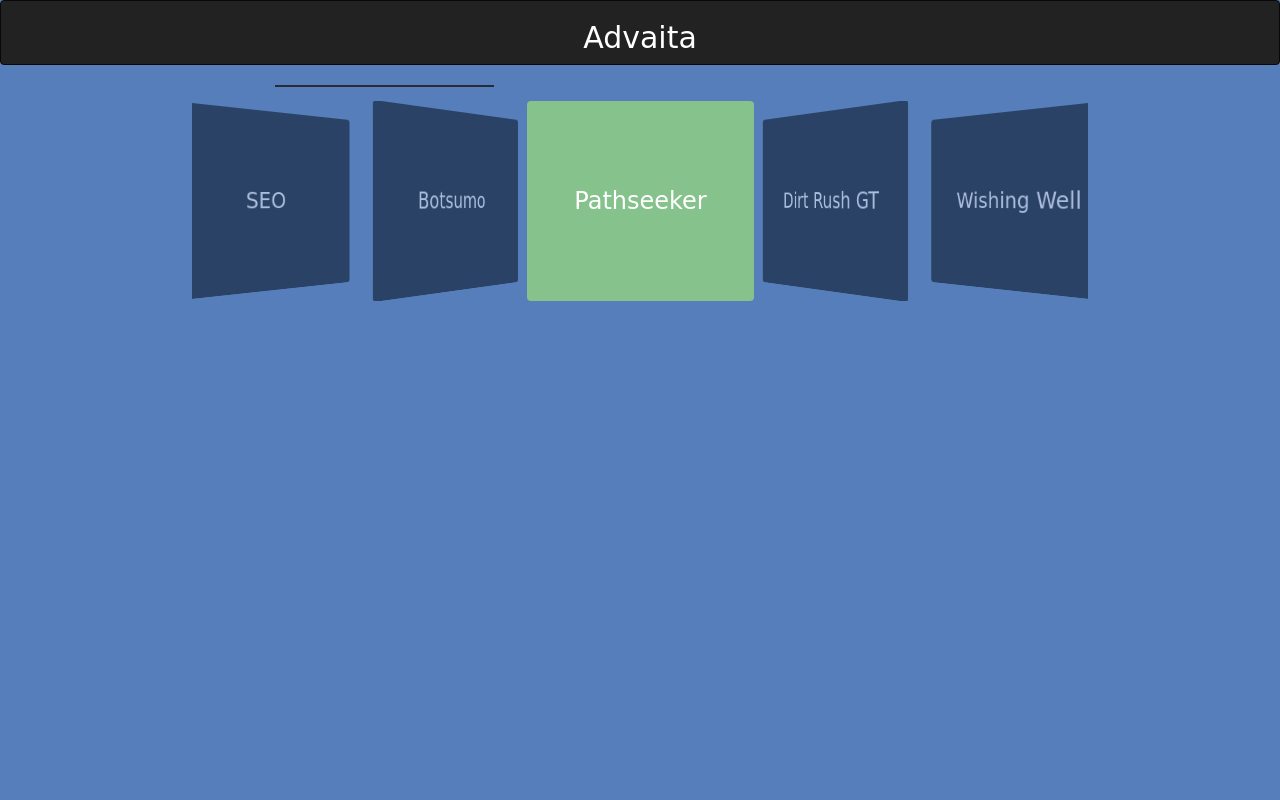
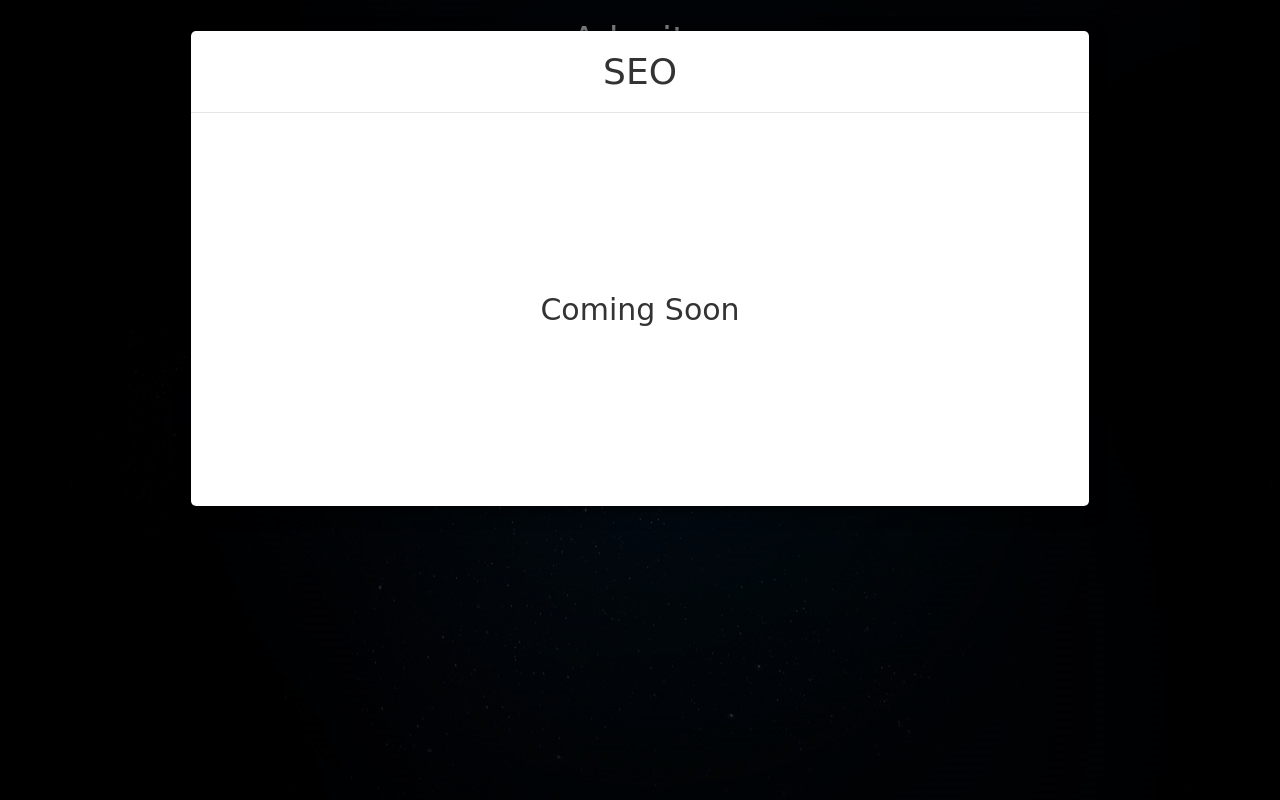
Before and after one commit to itsashis4u/advaita-intro, a plain HTML site: page index.html in a window 1280 px wide. Both pictures are taken after a click on the item "SEO". Drawn offline with Linux system fonts and the light colour scheme; a web font is replaced by a local one.

Commit message:
Changed the design of Sly and other bug fixes

```diff
--- a/css/style.css
+++ b/css/style.css
@@ -9,7 +9,7 @@
     width: 100%;
     height: 160px;
     padding: 0;
-    background: #567EBB !important;
+    //background: #567EBB !important;
     // background: #3E404A !important;
 }
 .frame .slidee {
@@ -61,6 +61,7 @@ body {
     background: #000511;
     //background: #408C84;
     opacity:0.5;
+    border: 2px  dotted white;
     /* color: #ddd; */
     color: #fff;
     text-align: center;
@@ -69,7 +70,7 @@ body {
 }
 .frame ul li.active {
     color: #fff;
-    opacity: 1;
+    opacity: 0.8;
     // background: #00C176;
      //background: #2DEBAE  ;
     background: #86C28B;
@@ -173,3 +174,8 @@ body {
     -ms-transform: rotateY(-60deg) scale(0.9);
     transform: rotateY(-60deg) scale(0.9);
 }
+
+.modal{
+    text-align: center;
+    min-height: 500px !important;
+}
--- a/index.html
+++ b/index.html
@@ -13,21 +13,28 @@
     <script type="text/javascript" src="js\jquery.js"></script>
     <script type="text/javascript" src="js\sly.js"></script>
     <script type="text/javascript" src="js\horizontal.js"></script>
-    <!-- <script type="text/javascript" src="bootstrap\js\bootstrap.js"></script> -->
-
+    <script type="text/javascript" src="bootstrap\js\bootstrap.js"></script>
+<style>
+	body{
+		background: url(img/download.png) !important;
+		height: 100%;
+		width: 100%;
+		overflow: hidden;
+	}
+</style>
 </head>
 
 <body>
-    <div class="navbar navbar-default navbar-inverse">
+		  <div class="" style="margin-bottom:15%">
         <div class="">
-            <h2 class="logo" style="color: #fff; text-align:center; ">Advaita</h2>
+            <h1 class="logo" style="color: #fff; text-align:center; ">Advaita</h1>
         </div>
     </div>
-       <div class="scrollbar">
-    <div class="handle" style="transform: translateZ(0px) translateX(908px); width: 100%;">
-        <div class="mousearea"></div>
-    </div>
-</div>
+    <!--    <div class="scrollbar">
+        <div class="handle" style="transform: translateZ(0px) translateX(908px); width: 100%;">
+     <div class="mousearea"></div>
+        </div>
+    </div> -->
 
     <div class="frame effects" id="effects" style="overflow: hidden; width:70%; margin-left:15%">
         <ul class="clearfix" style="transform: translateZ(0px) translateX(-1873px); width: 500%;">
@@ -44,7 +51,7 @@
             <li class="eventList" id="ev11">Simulab</li>
             <li class="eventList" id="ev12">Acoustica</li>
             <li class="eventList" id="ev13">Rockathon</li>
-            <li class="eventList" id="ev14">Piccaso</li>
+            <li class="eventList" id="ev14">Picasso</li>
             <li class="eventList" id="ev15">Footloose</li>
             <li class="eventList" id="ev16">LaMode'</li>
             <li class="eventList" id="ev17">Cipher</li>
@@ -62,6 +69,16 @@
         </ul>
     </div>
 
+<div id="kk" class="modal fade" tabindex="-1" role="dialog" aria-labelledby="myModalLabel" aria-hidden="true" style="position:absolute;overflow:hidden;">
+    <div class="modal-dialog modal-lg">
+        <div class="modal-content">
+            <div class="modal-header">
+            </div>
+            <h2 style="margin:20% 0 20% 0">Coming Soon</h2>
+        </div>
+    </div>
+</div>
+
 </body>
 
 </html>
--- a/js/horizontal.js
+++ b/js/horizontal.js
@@ -30,24 +30,41 @@ $(function($){
 			keyboardNavBy: $wrap.find('.items')
 
 		});
-
+var x ;
+//Random color for active Sly :P
+// setInterval($('li.active').css("background-color", '#'+Math.floor(Math.random()*16777215).toString(16)),10000);
 
 $('ul').each(function() {
     $('li').on('click', function() {
-        var $frame = $('#effects');
         var index= $(this).attr("id");
         index = parseInt(index.slice(2));
-        console.log(typeof index);
-        console.log(index);
+        // console.log(typeof index);
+        // console.log(index); 		DEBUGGING THE INDEX PART
         $frame.sly('activate', index-1);
+        // console.log($(this).hasClass("active"));
+        console.log(x =$(this).prev().prop('tagName'));
+        console.log("Has active class (testing)", $(x).hasClass("active"))
         console.log($(this).text());
+        var txt = $(this).text();
+        buildModal(txt);
     })
 })
-
-	}());
+}());
 });
 $(window).resize(function(e) {
     var $frame = $('#effects');
     $frame.sly('reload');
 
 });
+
+function buildModal(txt)	{
+        // console.log(txt);
+$('div#kk>.modal-dialog>.modal-content>.modal-header').append('<h1 class="modal-title">'+txt+'</h1>');
+$('#kk').modal();
+
+
+$('#kk').on('hidden.bs.modal', function () {
+	$('.modal-title').remove();
+});
+
+}
```
Also changed, not shown: img/download.png (added).
